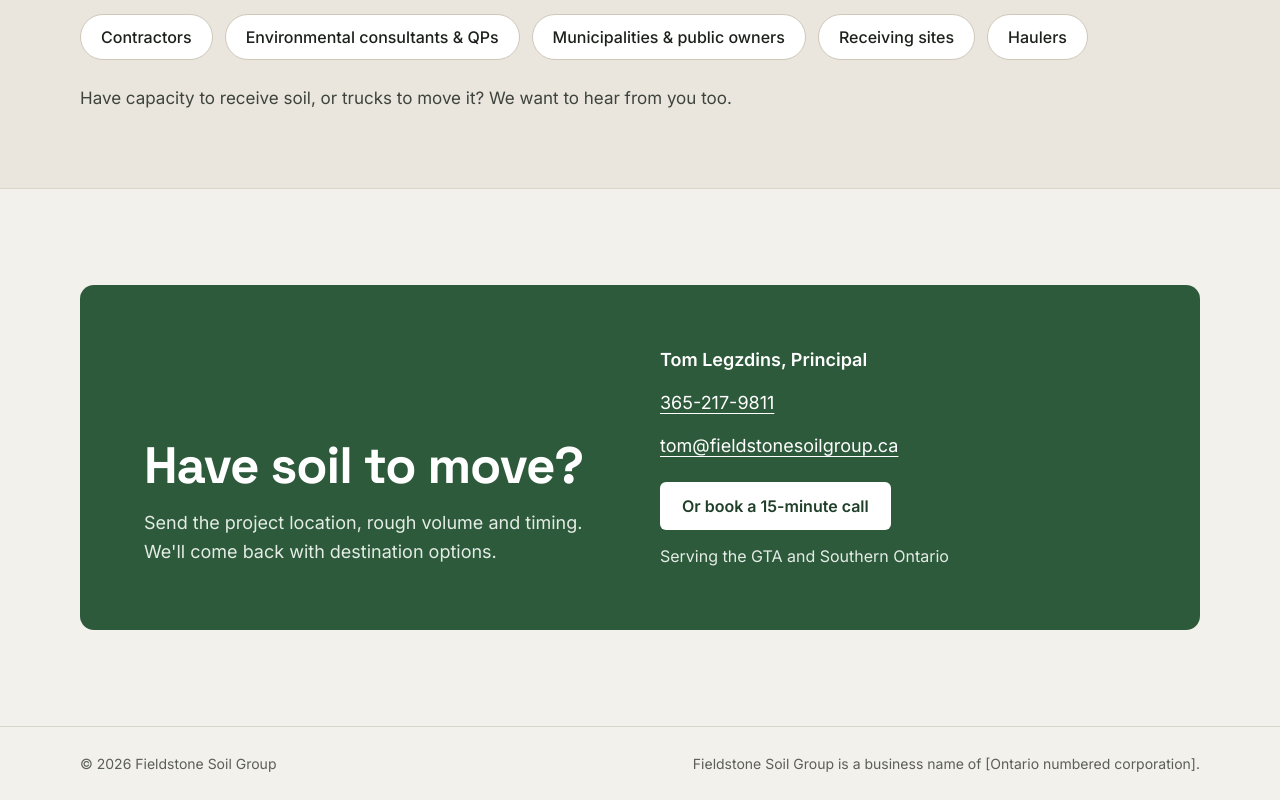
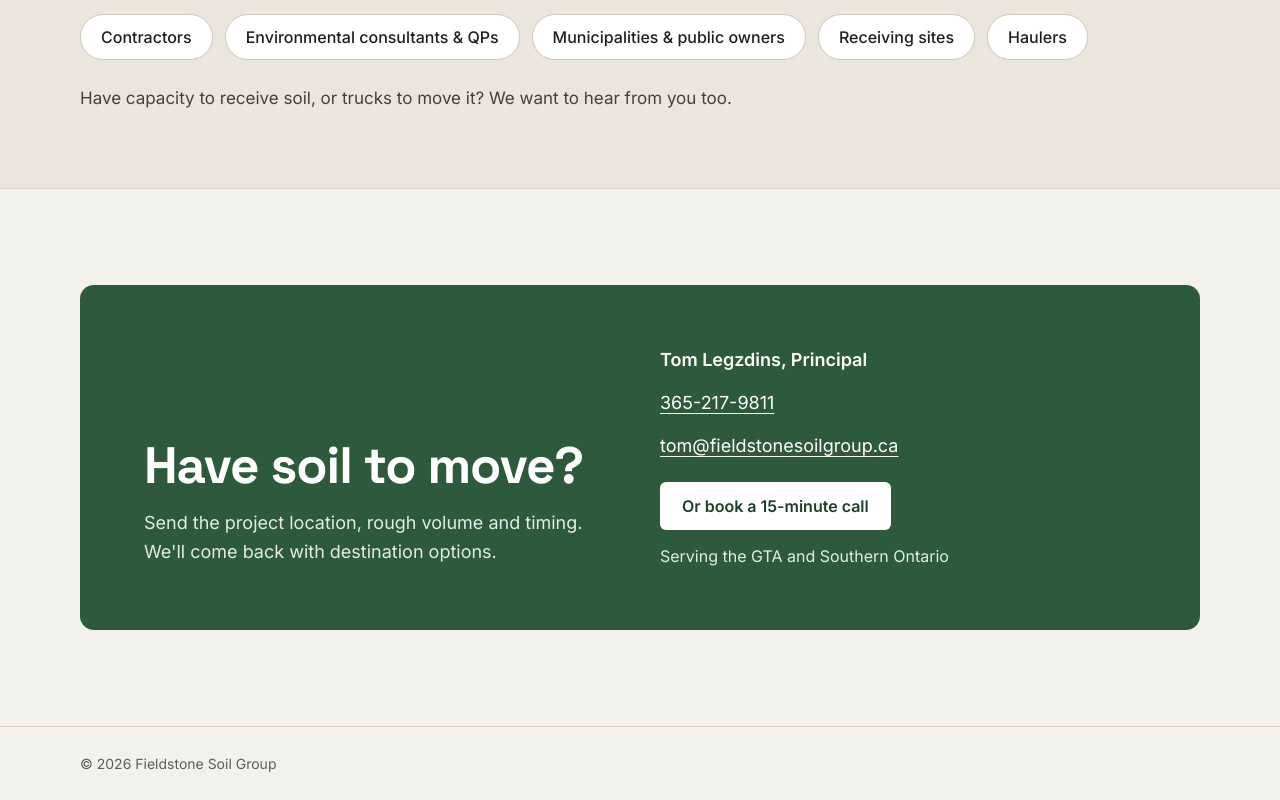
Before and after one commit to fieldstonesoilgroup/website, a plain HTML site: page index.html in a window 1280 px wide. Shown: the part 1689-2489 px from the top of the page. Drawn offline with Linux system fonts and the light colour scheme.

Commit message:
Remove corporation line from footer

```diff
--- a/index.html
+++ b/index.html
@@ -108,7 +108,6 @@ a{color:#2E5A3C}a:hover{color:#1F3F29}
 <footer style="border-top: 1px solid #DAD5CB">
 <div style="max-width: 1120px; margin: 0 auto; padding: 28px 24px; display: flex; flex-wrap: wrap; gap: 12px; justify-content: space-between; font-size: 14px; color: #5A5F57">
 <span>© 2026 Fieldstone Soil Group</span>
-<span>Fieldstone Soil Group is a business name of [Ontario numbered corporation].</span>
 </div>
 </footer>
 
```
